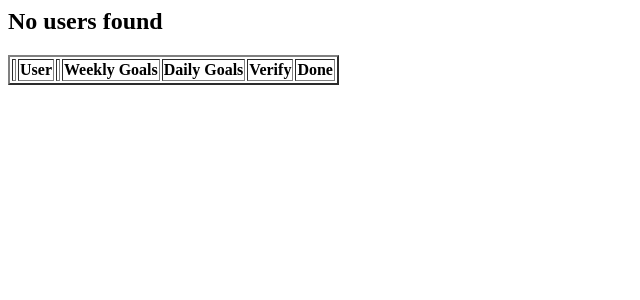
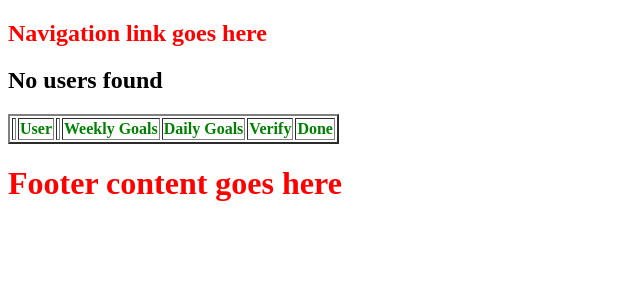
Before and after one commit to NwogeEberechi/ScrumyApp, a Django app: page /scrumy/ in a window 1280 px wide. Shown: the top 300 px of the page, without its empty margins (0-640 px from the left). Run offline with Django 3.2, Linux system fonts and the light colour scheme; lists and menus that the app fills with data are empty.

Commit message:
use static css files

```diff
--- a/scrumy/scrumy/settings.py
+++ b/scrumy/scrumy/settings.py
@@ -55,7 +55,7 @@ ROOT_URLCONF = 'scrumy.urls'
 TEMPLATES = [
     {
         'BACKEND': 'django.template.backends.django.DjangoTemplates',
-        'DIRS': ['./templates',],
+        'DIRS': [],
         'APP_DIRS': True,
         'OPTIONS': {
             'context_processors': [
--- /dev/null
+++ b/scrumy/scrumyapp/static/css/styles.css
@@ -0,0 +1,7 @@
+h1 {
+    color: red;
+}
+
+th {
+    color: green;
+}
--- a/scrumy/scrumyapp/templates/scrumyapp/addtask.html
+++ b/scrumy/scrumyapp/templates/scrumyapp/addtask.html
@@ -1,3 +1,4 @@
+{% extends 'scrumyapp/base.html' %} {% block content %}
 <h2>Add Task </h2>
 <form action="" method="post">
     {% csrf_token %} {% for field in form %}
@@ -9,3 +10,4 @@
 
     <button type="submit">Add Task</button>
 </form>
+{% endblock %}
--- a/scrumy/scrumyapp/templates/scrumyapp/adduser.html
+++ b/scrumy/scrumyapp/templates/scrumyapp/adduser.html
@@ -1,3 +1,4 @@
+{% extends 'scrumyapp/base.html' %} {% block content %}
 <h2>Hello, useer added </h2>
 <form action="" method="post">
     {% csrf_token %} {% for field in form %}
@@ -9,3 +10,4 @@
 
     <button type="submit">Add User</button>
 </form>
+{% endblock %}
--- /dev/null
+++ b/scrumy/scrumyapp/templates/scrumyapp/base.html
@@ -0,0 +1,24 @@
+<!DOCTYPE html> {% load staticfiles %}
+<html lang="en">
+
+<head>
+    <meta charset="UTF-8">
+    <meta name="viewport" content="width=device-width, initial-scale=1.0">
+    <meta http-equiv="X-UA-Compatible" content="ie=edge">
+    <title>Scrumy </title>
+    <link rel="stylesheet" href="{% static 'css/styles.css' %}">
+</head>
+
+<body>
+    <nav>
+        <h1> Navigation link goes here</h1>
+    </nav>
+
+    {% block content %} {% endblock %}
+
+    <footer>
+        <h1>Footer content goes here</h1>
+    </footer>
+</body>
+
+</html>
--- a/scrumy/scrumyapp/templates/scrumyapp/changestatus.html
+++ b/scrumy/scrumyapp/templates/scrumyapp/changestatus.html
@@ -1,4 +1,4 @@
-{% if message %}
+{% extends 'scrumyapp/base.html' %} {% block content %} {% if message %}
 <h2>message</h2>
 {% else %}
 <h2>Change Goal Status </h2>
@@ -12,4 +12,4 @@
 
     <button type="submit">Change Status </button>
 </form>
-{% endif %}
+{% endif %} {% endblock %}
--- a/scrumy/scrumyapp/templates/scrumyapp/dailytask.html
+++ b/scrumy/scrumyapp/templates/scrumyapp/dailytask.html
@@ -1,4 +1,4 @@
- {% if goals %}
+{% extends 'scrumyapp/base.html' %} {% block content %} {% if goals %}
 <ul style="list-style:none;">
     {% for goal in goals %}
     <li>{{ goal }}</li>
@@ -7,4 +7,4 @@
 {% else %}
 <h2>There is no goal with daily task status </h2>
 
-{% endif %}
+{% endif %} {% endblock %}
--- a/scrumy/scrumyapp/templates/scrumyapp/goal.html
+++ b/scrumy/scrumyapp/templates/scrumyapp/goal.html
@@ -1,4 +1,4 @@
-{% if goals %}
+{% extends 'scrumyapp/base.html' %} {% block content %} {% if goals %}
 <ul style="list-style:none;">
     {% for goal in goals %}
     <li>{{ goal }}</li>
@@ -6,4 +6,4 @@
 </ul>
 {% else %}
 <h2>There is no goal with the task_id {{task_id}} </h2>
-{% endif %}
+{% endif %} {% endblock %}
--- a/scrumy/scrumyapp/templates/scrumyapp/goals.html
+++ b/scrumy/scrumyapp/templates/scrumyapp/goals.html
@@ -1,6 +1,8 @@
+{% extends 'scrumyapp/base.html' %} {% block content %}
 <h2>All Goals Page</h2>
 <ul>
     {% for goal in object_list %}
     <li>{{goal}}</li>
     {% endfor %}
 </ul>
+{% endblock %}
--- a/scrumy/scrumyapp/templates/scrumyapp/index.html
+++ b/scrumy/scrumyapp/templates/scrumyapp/index.html
@@ -1,3 +1,4 @@
+{% extends 'scrumyapp/base.html' %} {% load staticfiles %} {% block content %}
 <div>
     <table border="2px solid red" padding="10px">
         <thead>
@@ -36,3 +37,4 @@
         </tbody>
     </table>
 </div>
+{% endblock %}
--- a/scrumy/scrumyapp/templates/scrumyapp/users.html
+++ b/scrumy/scrumyapp/templates/scrumyapp/users.html
@@ -1,4 +1,5 @@
+{% extends 'scrumyapp/base.html' %} {% block content %}
 <h2>All Users Page</h2>
 {% for user in users %}
 <p>{{user}}</p>
-{% endfor %}
+{% endfor %} {% endblock %}
--- a/scrumy/scrumyapp/urls.py
+++ b/scrumy/scrumyapp/urls.py
@@ -1,4 +1,6 @@
 from django.urls import path
+from django.conf import settings
+from django.conf.urls.static import static
 
 from . import views
 
```
Also changed, not shown: scrumy/scrumyapp/static/scrumyapp/styles.css (deleted).
